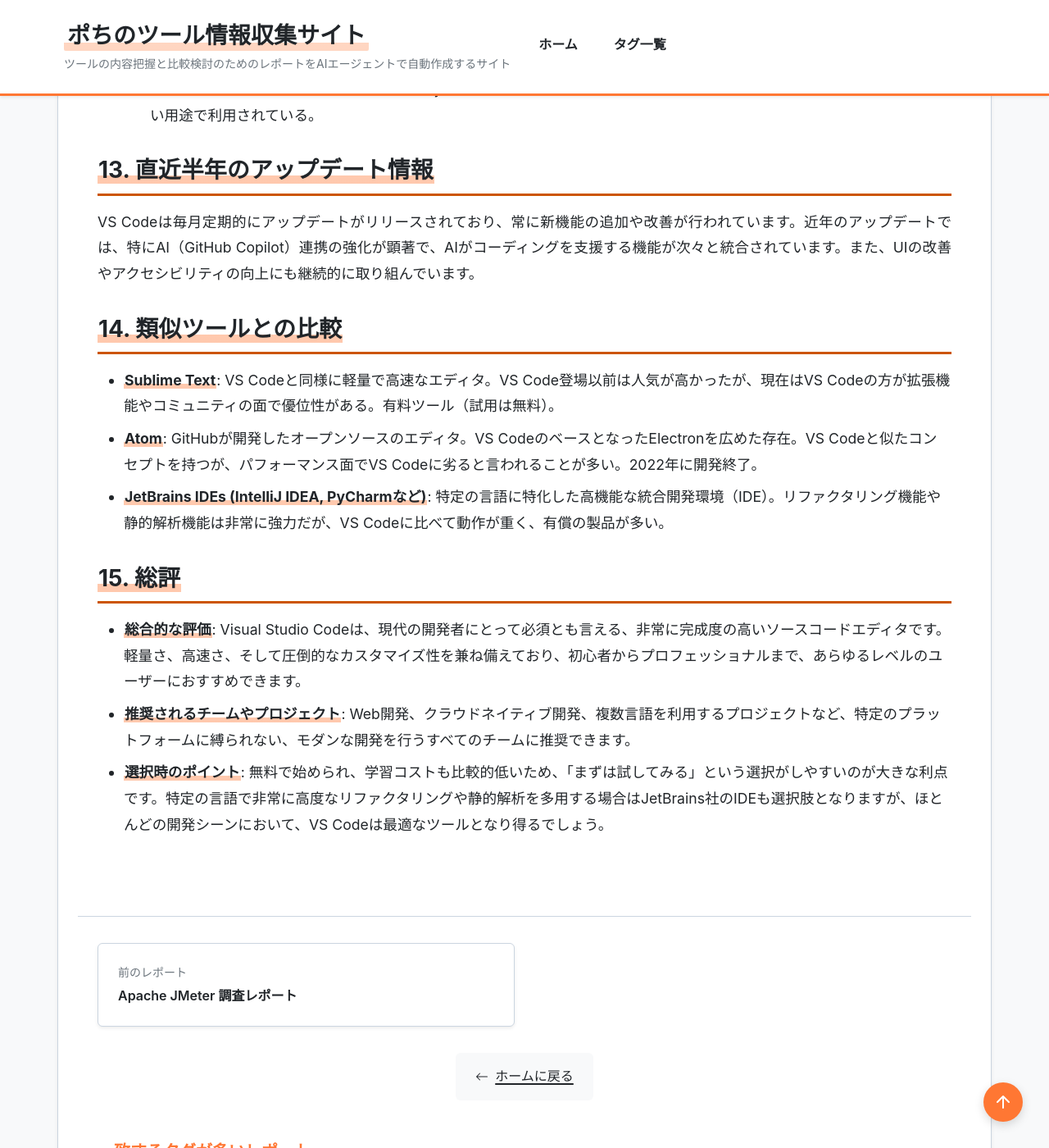
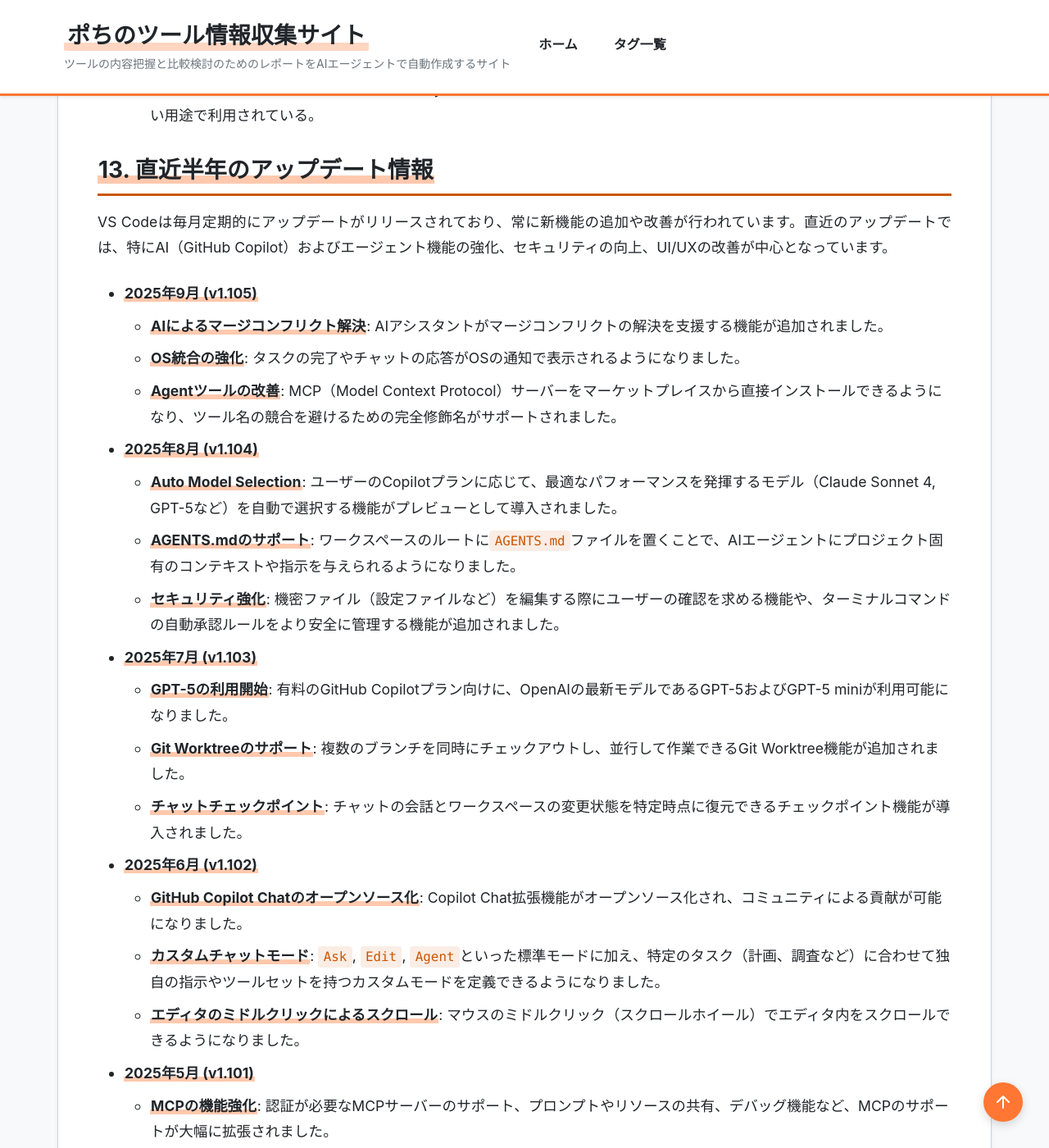
Before and after one commit to aegisfleet/tool-survey-report, a Jekyll site: the page built from _reports/vscode.md, in a window 1280 px wide and 1400 px high, scrolled down 5516 px. Shown: the whole window at 82% size. Built offline with Jekyll 4.4.1, drawn with Linux system fonts in a browser that asks for light colours; some of the changed text lies outside the part shown.

Commit message:
Update VS Code report with latest information (#124)
Co-authored-by: google-labs-jules[bot] <161369871+google-labs-jules[bot]@users.noreply.github.com>

```diff
--- a/_reports/vscode.md
+++ b/_reports/vscode.md
@@ -110,7 +110,37 @@ relationships:
 
 ## **13. 直近半年のアップデート情報**
 
-VS Codeは毎月定期的にアップデートがリリースされており、常に新機能の追加や改善が行われています。近年のアップデートでは、特にAI（GitHub Copilot）連携の強化が顕著で、AIがコーディングを支援する機能が次々と統合されています。また、UIの改善やアクセシビリティの向上にも継続的に取り組んでいます。
+VS Codeは毎月定期的にアップデートがリリースされており、常に新機能の追加や改善が行われています。直近のアップデートでは、特にAI（GitHub Copilot）およびエージェント機能の強化、セキュリティの向上、UI/UXの改善が中心となっています。
+
+* **2025年9月 (v1.105)**
+  * **AIによるマージコンフリクト解決**: AIアシスタントがマージコンフリクトの解決を支援する機能が追加されました。
+  * **OS統合の強化**: タスクの完了やチャットの応答がOSの通知で表示されるようになりました。
+  * **Agentツールの改善**: MCP（Model Context Protocol）サーバーをマーケットプレイスから直接インストールできるようになり、ツール名の競合を避けるための完全修飾名がサポートされました。
+
+* **2025年8月 (v1.104)**
+  * **Auto Model Selection**: ユーザーのCopilotプランに応じて、最適なパフォーマンスを発揮するモデル（Claude Sonnet 4, GPT-5など）を自動で選択する機能がプレビューとして導入されました。
+  * **AGENTS.mdのサポート**: ワークスペースのルートに`AGENTS.md`ファイルを置くことで、AIエージェントにプロジェクト固有のコンテキストや指示を与えられるようになりました。
+  * **セキュリティ強化**: 機密ファイル（設定ファイルなど）を編集する際にユーザーの確認を求める機能や、ターミナルコマンドの自動承認ルールをより安全に管理する機能が追加されました。
+
+* **2025年7月 (v1.103)**
+  * **GPT-5の利用開始**: 有料のGitHub Copilotプラン向けに、OpenAIの最新モデルであるGPT-5およびGPT-5 miniが利用可能になりました。
+  * **Git Worktreeのサポート**: 複数のブランチを同時にチェックアウトし、並行して作業できるGit Worktree機能が追加されました。
+  * **チャットチェックポイント**: チャットの会話とワークスペースの変更状態を特定時点に復元できるチェックポイント機能が導入されました。
+
+* **2025年6月 (v1.102)**
+  * **GitHub Copilot Chatのオープンソース化**: Copilot Chat拡張機能がオープンソース化され、コミュニティによる貢献が可能になりました。
+  * **カスタムチャットモード**: `Ask`, `Edit`, `Agent`といった標準モードに加え、特定のタスク（計画、調査など）に合わせて独自の指示やツールセットを持つカスタムモードを定義できるようになりました。
+  * **エディタのミドルクリックによるスクロール**: マウスのミドルクリック（スクロールホイール）でエディタ内をスクロールできるようになりました。
+
+* **2025年5月 (v1.101)**
+  * **MCPの機能強化**: 認証が必要なMCPサーバーのサポート、プロンプトやリソースの共有、デバッグ機能など、MCPのサポートが大幅に拡張されました。
+  * **チャットツールセット**: 関連するツールをグループ化し、エージェントモードでまとめて有効/無効を切り替えられる「ツールセット」機能が追加されました。
+  * **GitHub Copilot Coding Agent連携**: VS Code内からCopilot Coding Agentにタスクを割り当て、進捗を追跡できるようになりました。
+
+* **2025年4月 (v1.100)**
+  * **カスタム指示と再利用可能なプロンプト**: `.instructions.md`や`.prompt.md`ファイルを使って、AIへの指示や定型プロンプトをプロジェクト内で共通化・再利用できるようになりました。
+  * **#githubRepoツールの追加**: ローカルで開いていないGitHubリポジトリのコードを直接検索し、チャットのコンテキストとして利用できる`#githubRepo`ツールが追加されました。
+  * **フローティングウィンドウの改善**: チャットやエディタを別ウィンドウで開く際の「コンパクトモード」や「常に手前に表示」機能が追加され、マルチウィンドウでの作業性が向上しました。
 
 ## **14. 類似ツールとの比較**
 
```
Also changed, not shown: other parts of _reports/vscode.md (+1 -1 lines).
